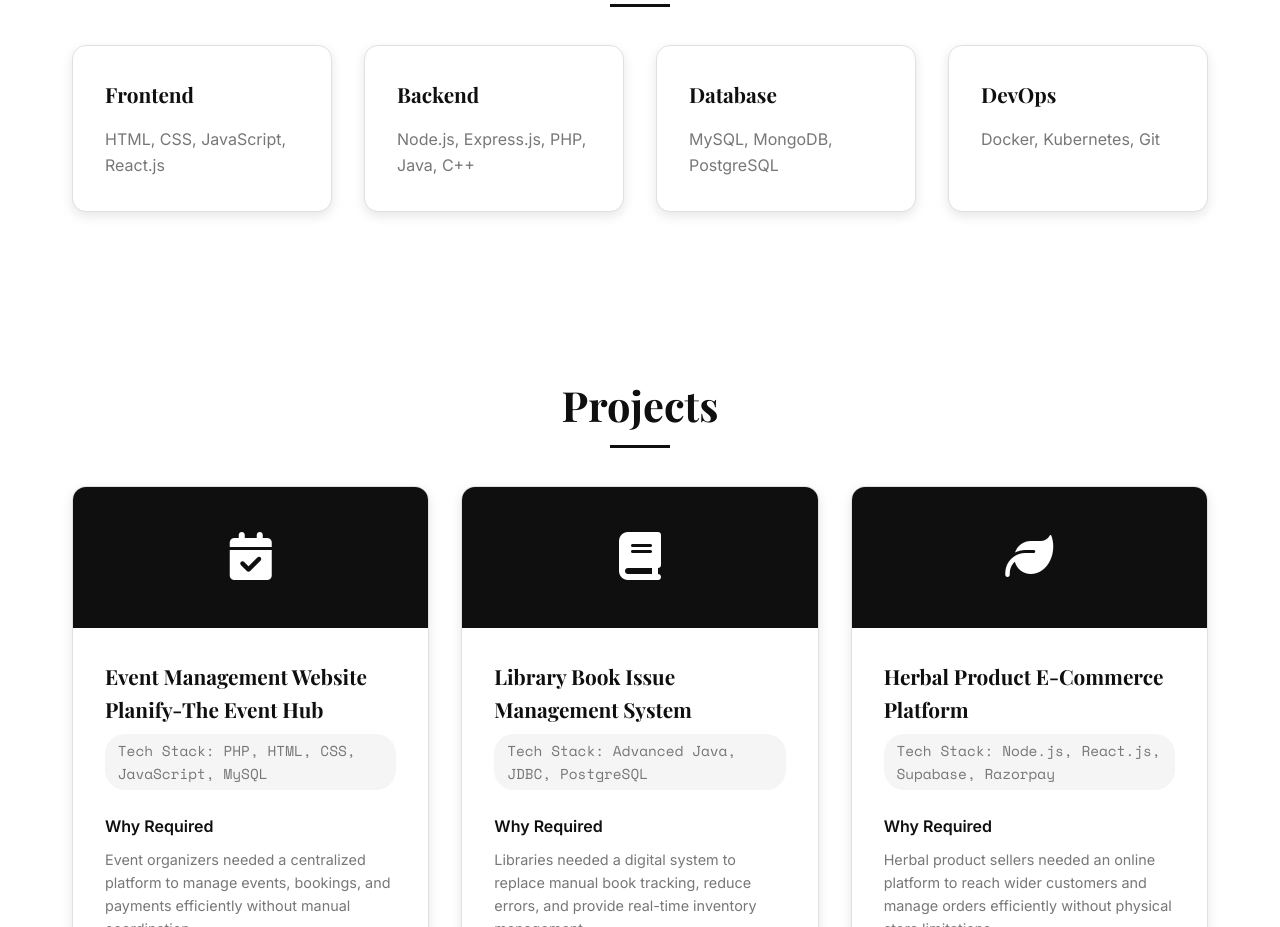
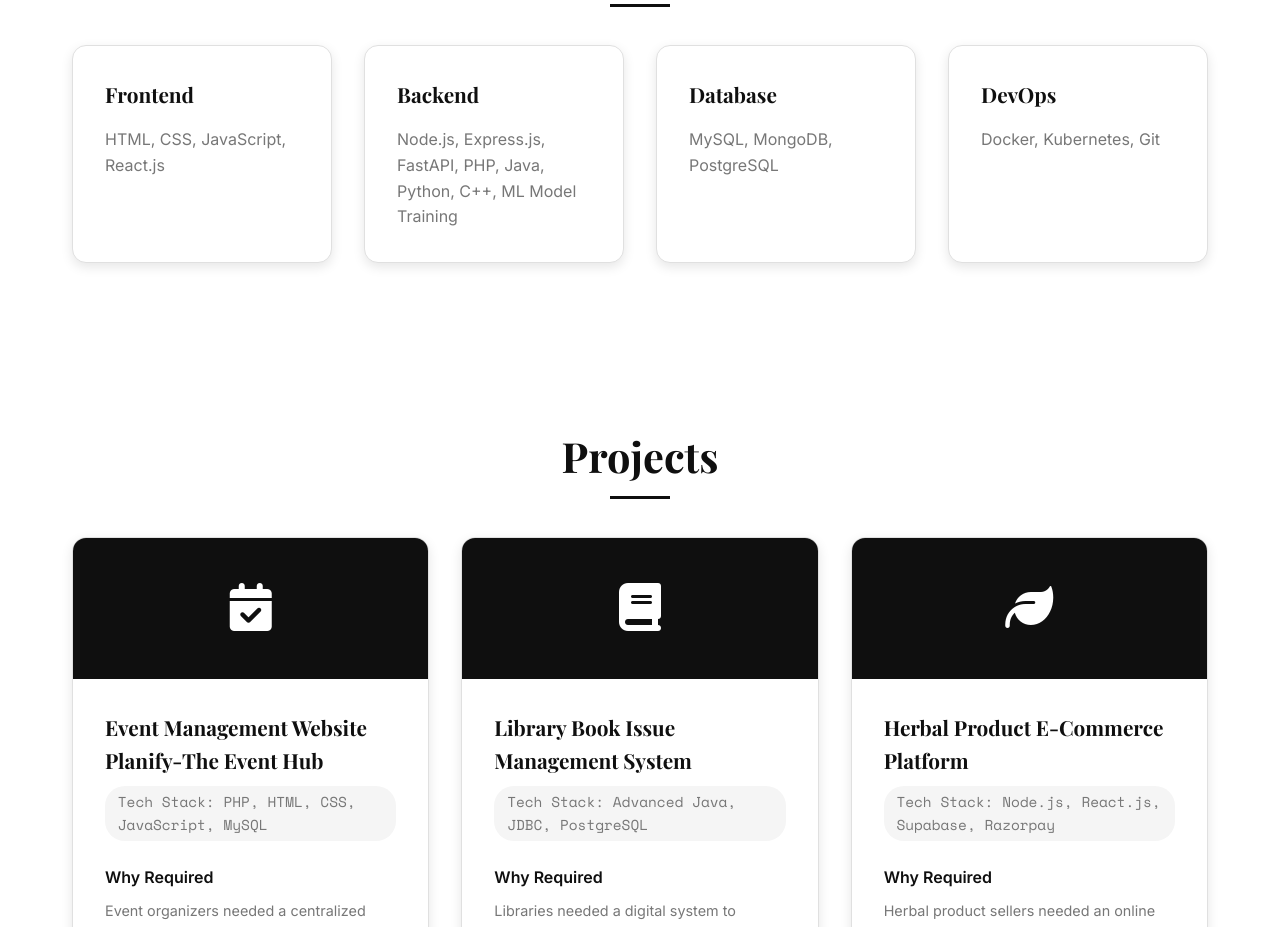
Before and after one commit to Uddhav921/Portfolio, a plain HTML site: page index.html in a window 1280 px wide. Shown: the part 1704-2631 px from the top of the page. Drawn offline with nearby package versions, Linux system fonts and the light colour scheme.

Commit message:
tech stack changes

```diff
--- a/index.html
+++ b/index.html
@@ -117,7 +117,7 @@
 
           <div class="skill-category">
             <h3>Backend</h3>
-            <p>Node.js, Express.js, PHP, Java, C++</p>
+            <p>Node.js, Express.js, FastAPI, PHP, Java, Python, C++, ML Model Training</p>
           </div>
 
           <div class="skill-category">
```
